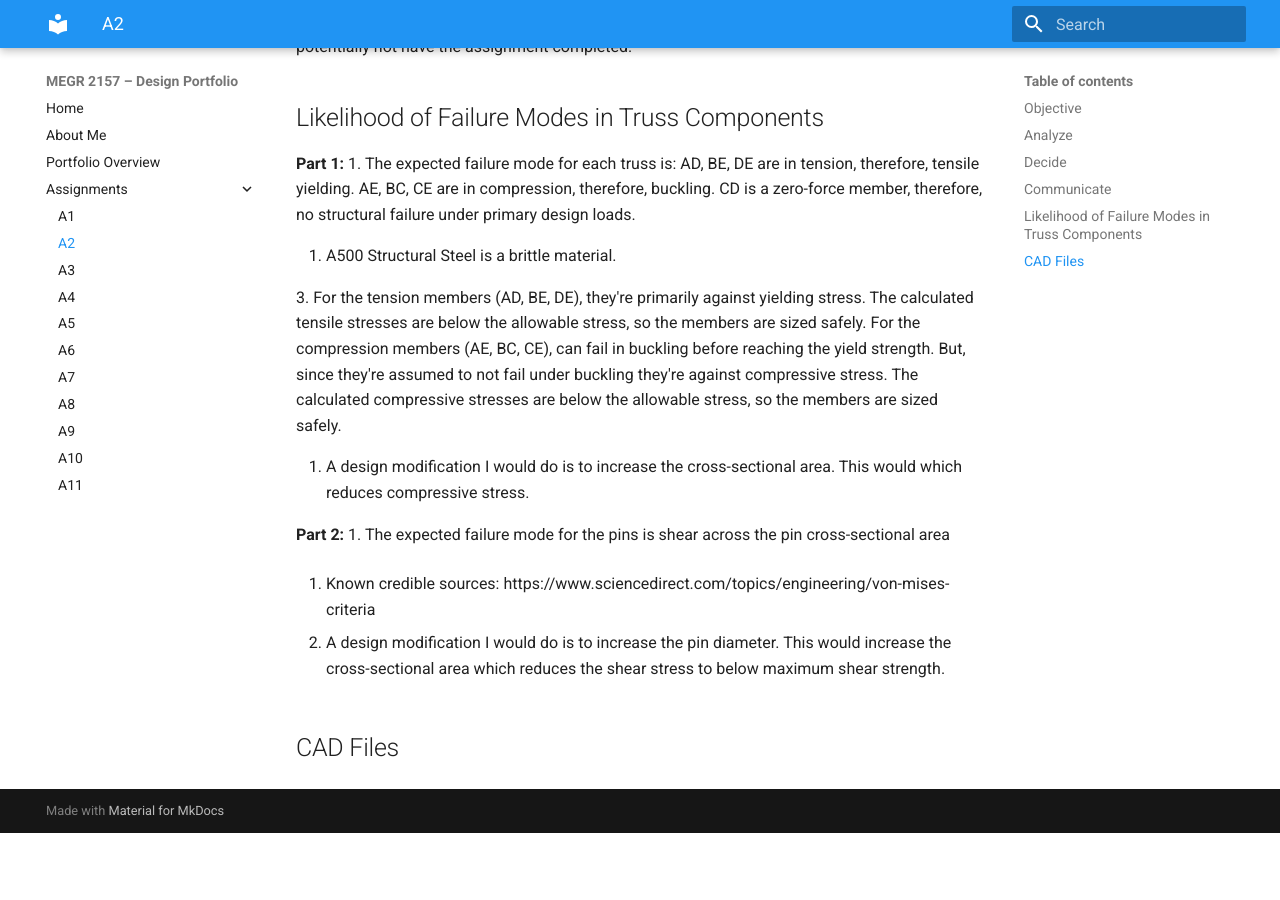
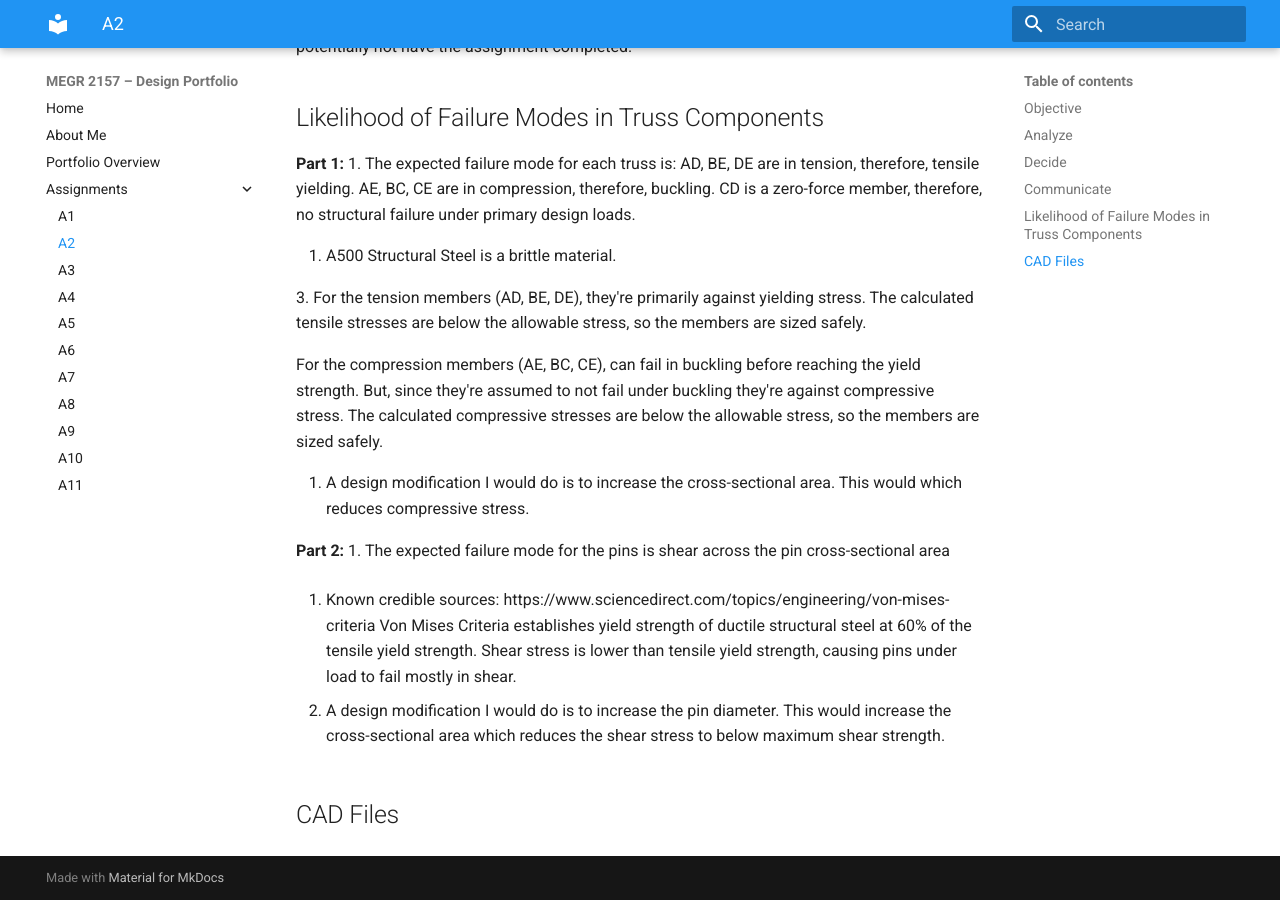
Before and after one commit to AidenGrake/megr2157-portfolio, an MkDocs documentation site: the page built from docs/assignments/A02/index.md, in a window 1280 px wide and 900 px high, scrolled down 10514 px. Built offline with MkDocs 1.6.1 and Material for MkDocs 9.7.7, drawn with Linux system fonts in a browser that asks for light colours; before the commit the page ends 11347 px from its top, so only the background shows below that.

Commit message:
Update index.md

```diff
--- a/docs/assignments/A02/index.md
+++ b/docs/assignments/A02/index.md
@@ -76,15 +76,16 @@ CD is a zero-force member, therefore, no structural failure under primary design
 
 3.
    For the tension members (AD, BE, DE), they're primarily against yielding stress. The calculated tensile stresses are below the allowable stress, so the members are sized safely.
-   For the compression members (AE, BC, CE), can fail in buckling before reaching the yield strength. But, since they're assumed to not fail under buckling they're against compressive stress. The calculated compressive stresses are below the allowable stress, so the members are sized safely.
 
-4. A design modification I would do is to increase the cross-sectional area. This would which reduces compressive stress.
+  For the compression members (AE, BC, CE), can fail in buckling before reaching the yield strength. But, since they're assumed to not fail under buckling they're against compressive stress. The calculated compressive stresses are below the allowable stress, so the members are sized safely.
+
+5. A design modification I would do is to increase the cross-sectional area. This would which reduces compressive stress.
 
 **Part 2:**
 1. The expected failure mode for the pins is shear across the pin cross-sectional area
 
 2. Known credible sources: https://www.sciencedirect.com/topics/engineering/von-mises-criteria
-
+Von Mises Criteria establishes yield strength of ductile structural steel at 60% of the tensile yield strength. Shear stress is lower than tensile yield strength, causing pins under load to fail mostly in shear.
 
 3. A design modification I would do is to increase the pin diameter. This would increase the cross-sectional area which reduces the shear stress to below maximum shear strength.
 
```
